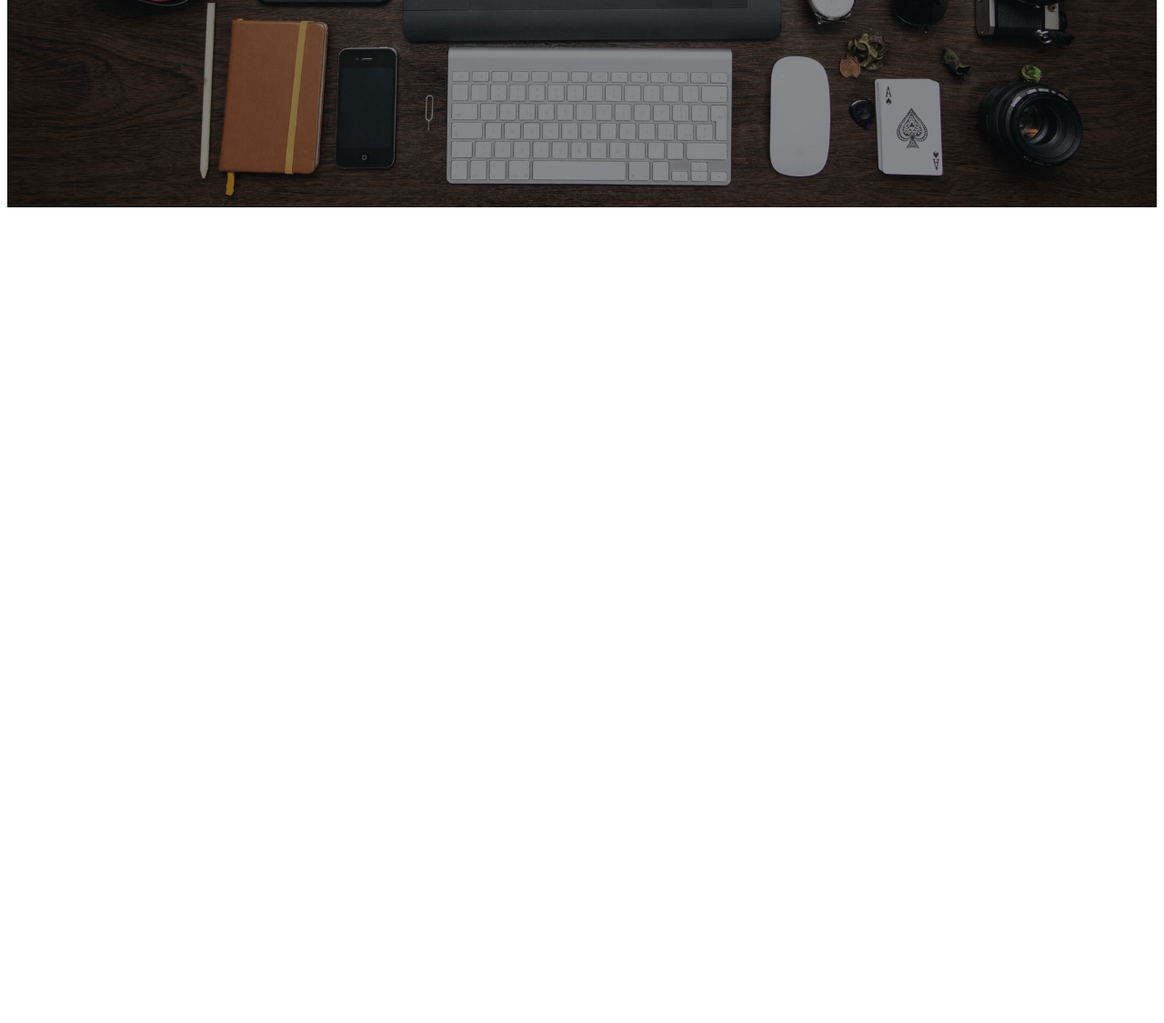
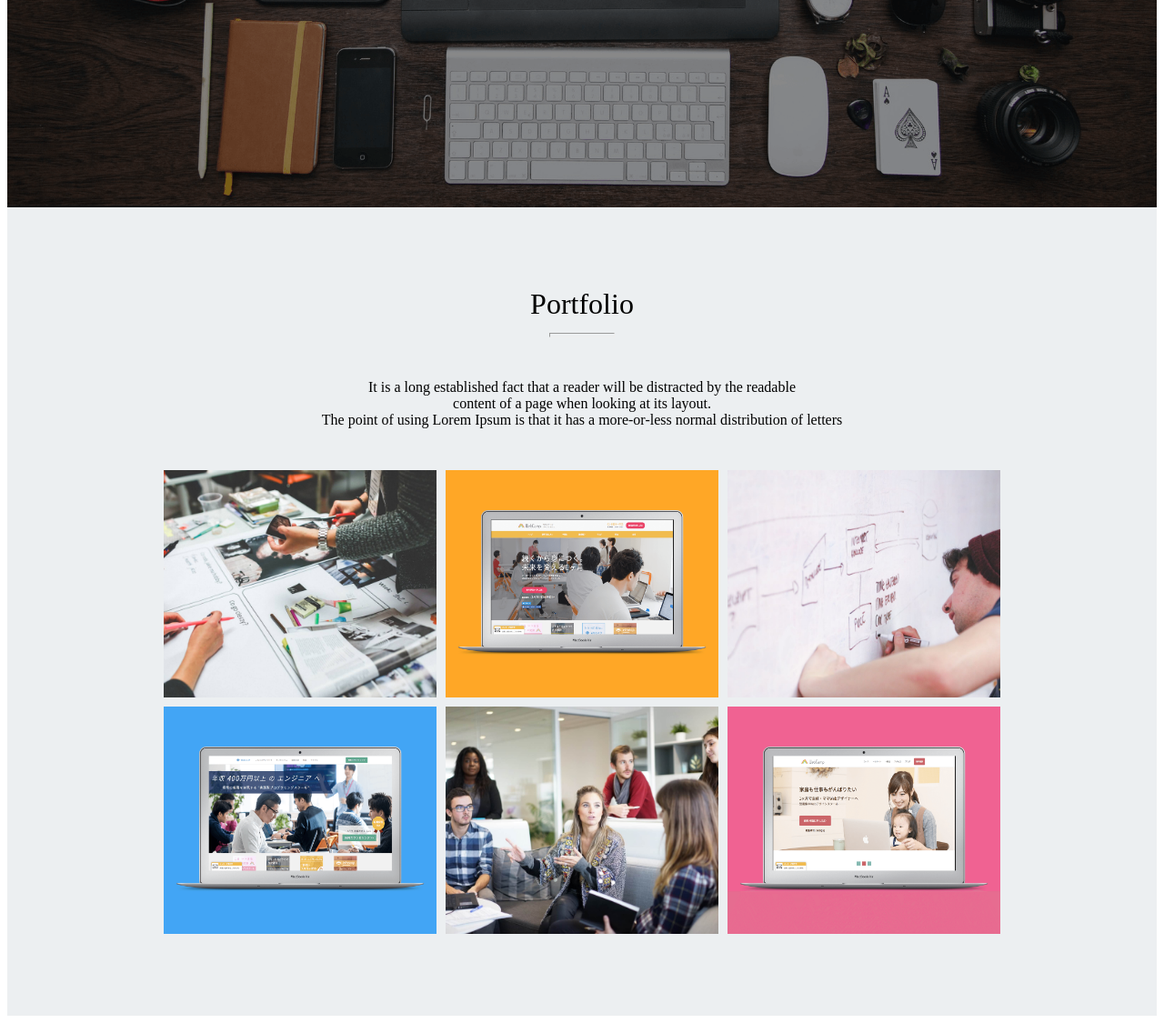
Before and after one commit to sgmkhr/WALS_website, a plain HTML site: page index.html in a window 1280 px wide. Shown: the part 500-1625 px from the top of the page at 91% size. Before the commit the page ends 800 px from the top, so only its background shows below. Drawn offline with Linux system fonts and the light colour scheme.

Commit message:
[Add]Portfolio

```diff
--- a/css/style.css
+++ b/css/style.css
@@ -33,11 +33,12 @@ header {
   display: inline-block;
 }
 
-.main-visual {
+.main-visual-wrapper {
   height: 650px;
   width: 100%;
   background-image: url(../img/mv.png);
   background-size: cover;
+  background-position: center;
 }
 
 .main-visual-content {
@@ -57,3 +58,82 @@ header {
   font-size: 20px;
   color: #FAFAFA;
 }
+
+.portfolio-wrapper {
+  width: 100%;
+  background-color: #ECEFF1;
+  padding-top: 90px;
+  padding-bottom: 90px;
+}
+
+.portfolio-contents {
+  margin: 0 auto;
+  width: 920px;
+}
+
+.portfolio-contents h4 {
+  text-align: center;
+  font-size: 32px;
+  color: #000000;
+  padding-bottom: 8px;
+  line-height: 32px;
+  margin: 0 auto;
+  font-weight: normal;
+}
+
+.portfolio-contents hr {
+  height: 3px;
+  width: 70px;
+  color: #EC715F;
+  text-align: center;
+}
+
+.portfolio-contents p {
+  padding: 30px 0;
+  text-align: center;
+  font-size: 16px;
+  color: #000000;
+}
+
+.portfolio-images {
+  display: flex;
+  flex-wrap: wrap;
+}
+
+.portfolio-image-box {
+  height: 250px;
+  width: 300px;
+  background-size: cover;
+  background-position: center;
+}
+
+.portfolio-image-box:nth-child(1) {
+  background-image: url(../img/sketch.jpg);
+  margin-right: 10px;
+  margin-bottom: 10px;
+}
+
+.portfolio-image-box:nth-child(2) {
+  background-image: url(../img/webcamp.png);
+  margin-right: 10px;
+  margin-bottom: 10px;
+}
+
+.portfolio-image-box:nth-child(3) {
+  background-image: url(../img/write.jpg);
+  margin-bottom: 10px;
+}
+
+.portfolio-image-box:nth-child(4) {
+  background-image: url(../img/websuku.png);
+  margin-right: 10px;
+}
+
+.portfolio-image-box:nth-child(5) {
+  background-image: url(../img/talk.jpg);
+  margin-right: 10px;
+}
+
+.portfolio-image-box:nth-child(6) {
+  background-image: url(../img/webcamp-mother.png);
+}
--- a/index.html
+++ b/index.html
@@ -21,13 +21,30 @@
     </header>
     <main>
 
-      <div class="main-visual">
+      <div class="main-visual-wrapper">
         <div class="main-visual-content">
           <h2>Lorem Ipsum</h2>
           <p>simply dummy text of the printing</p>
         </div>
       </div>
 
+      <div class="portfolio-wrapper">
+        <div class="portfolio-contents">
+          <h4>Portfolio</h4>
+          <hr>
+          <p>It is a long established fact that a reader will be distracted by the readable<br>
+          content of a page when looking  at its layout.<br>
+          The point of using Lorem Ipsum is that it has a more-or-less normal distribution of letters</p>
+          <div class="portfolio-images">
+            <div class="portfolio-image-box"></div>
+            <div class="portfolio-image-box"></div>
+            <div class="portfolio-image-box"></div>
+            <div class="portfolio-image-box"></div>
+            <div class="portfolio-image-box"></div>
+            <div class="portfolio-image-box"></div>
+          </div>
+        </div>
+      </div>
     </main>
     <footer>
 
```
